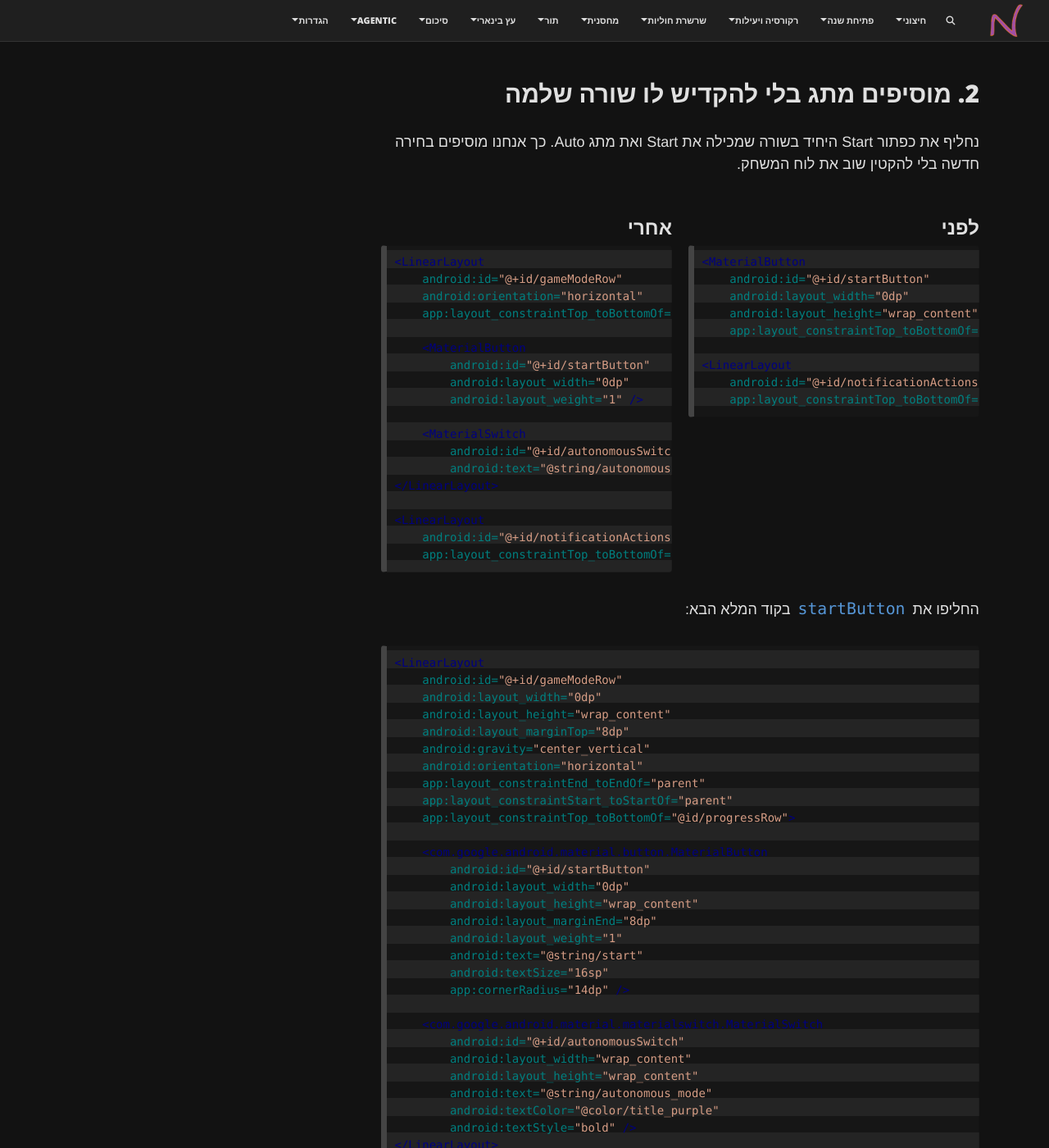
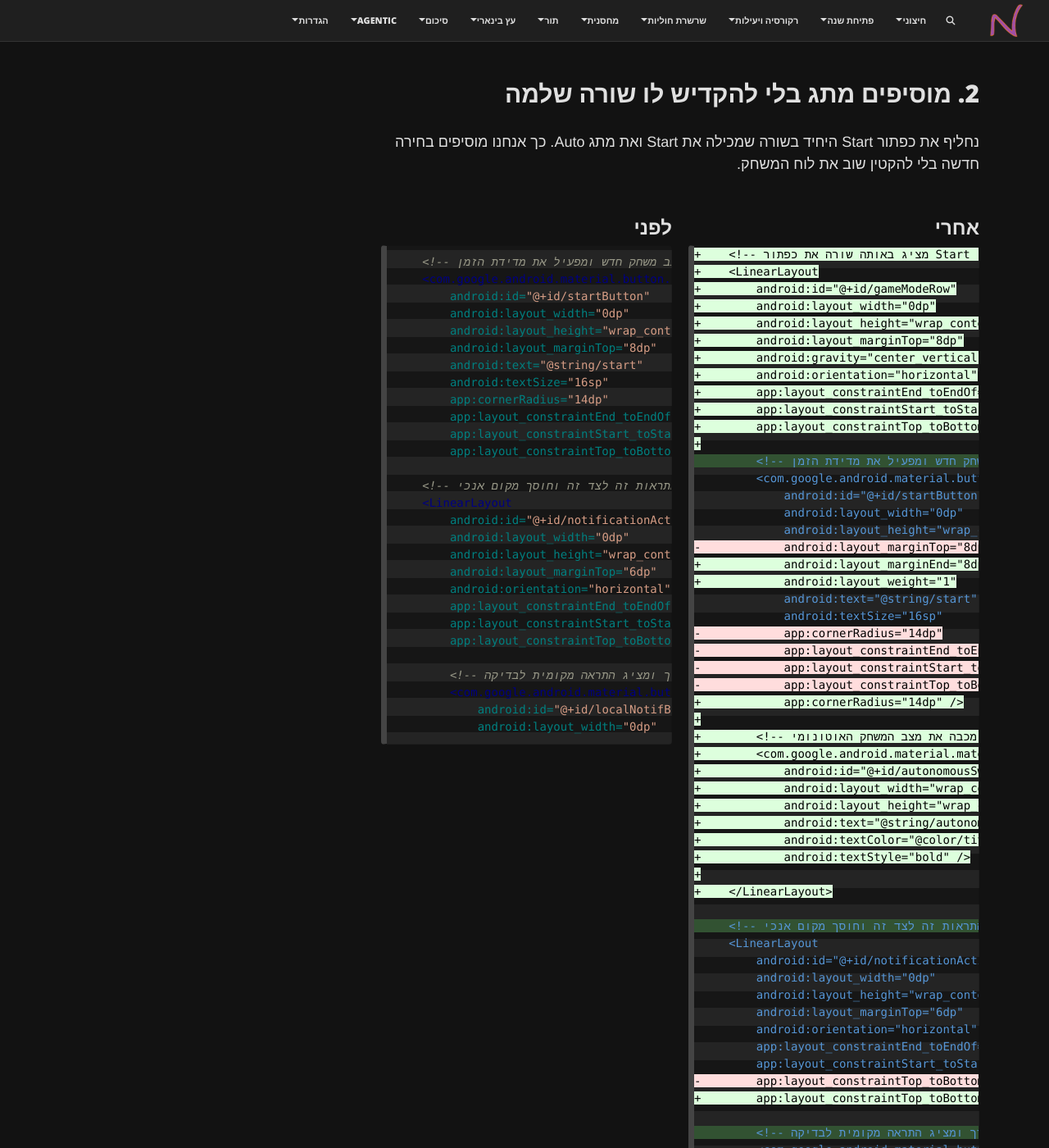
Before and after one commit to 3strategy/BeautifulMivney, a Jekyll site: the page built from android/CollectCircles/09.collect-circles-autonomous-mode.md, in a window 1280 px wide and 1400 px high, scrolled down 1847 px. Shown: the whole window at 82% size. Built offline with Jekyll 4.4.1, drawn with Linux system fonts in a browser that asks for light colours; comment, search, counter and statistics services are not loaded; some of the changed text lies outside the part shown.

Commit message:
wip on 09

````diff
--- a/android/CollectCircles/09.collect-circles-autonomous-mode.md
+++ b/android/CollectCircles/09.collect-circles-autonomous-mode.md
@@ -62,44 +62,100 @@ public void setAutonomousMode(boolean autonomousMode) {
 <div class="two-columns">
 <div markdown="1" class="column">
 
-### לפני
+### אחרי
 
-```xml
-<MaterialButton
-    android:id="@+id/startButton"
-    android:layout_width="0dp"
-    android:layout_height="wrap_content"
-    app:layout_constraintTop_toBottomOf="@id/progressRow" />
+    {% highlight diff mark_lines="13 40 52" %}
++    <!-- מציג באותה שורה את כפתור Start ואת המתג למצב המשחק האוטונומי. -->
++    <LinearLayout
++        android:id="@+id/gameModeRow"
++        android:layout_width="0dp"
++        android:layout_height="wrap_content"
++        android:layout_marginTop="8dp"
++        android:gravity="center_vertical"
++        android:orientation="horizontal"
++        app:layout_constraintEnd_toEndOf="parent"
++        app:layout_constraintStart_toStartOf="parent"
++        app:layout_constraintTop_toBottomOf="@id/progressRow">
++
+         <!-- מתחיל סבב משחק חדש ומפעיל את מדידת הזמן. -->
+         <com.google.android.material.button.MaterialButton
+             android:id="@+id/startButton"
+             android:layout_width="0dp"
+             android:layout_height="wrap_content"
+-            android:layout_marginTop="8dp"
++            android:layout_marginEnd="8dp"
++            android:layout_weight="1"
+             android:text="@string/start"
+             android:textSize="16sp"
+-            app:cornerRadius="14dp"
+-            app:layout_constraintEnd_toEndOf="parent"
+-            app:layout_constraintStart_toStartOf="parent"
+-            app:layout_constraintTop_toBottomOf="@id/progressRow" />
++            app:cornerRadius="14dp" />
++
++        <!-- מפעיל או מכבה את מצב המשחק האוטונומי. -->
++        <com.google.android.material.materialswitch.MaterialSwitch
++            android:id="@+id/autonomousSwitch"
++            android:layout_width="wrap_content"
++            android:layout_height="wrap_content"
++            android:text="@string/autonomous_mode"
++            android:textColor="@color/title_purple"
++            android:textStyle="bold" />
++
++    </LinearLayout>
 
-<LinearLayout
-    android:id="@+id/notificationActionsRow"
-    app:layout_constraintTop_toBottomOf="@id/startButton">
-```
+     <!-- מסדר את שני כפתורי ההתראות זה לצד זה וחוסך מקום אנכי. -->
+     <LinearLayout
+         android:id="@+id/notificationActionsRow"
+         android:layout_width="0dp"
+         android:layout_height="wrap_content"
+         android:layout_marginTop="6dp"
+         android:orientation="horizontal"
+         app:layout_constraintEnd_toEndOf="parent"
+         app:layout_constraintStart_toStartOf="parent"
+-        app:layout_constraintTop_toBottomOf="@id/startButton">
++        app:layout_constraintTop_toBottomOf="@id/gameModeRow">
+
+         <!-- מבקש הרשאת התראות במידת הצורך ומציג התראה מקומית לבדיקה. -->
+         <com.google.android.material.button.MaterialButton
+             android:id="@+id/localNotifButton"
+             android:layout_width="0dp"
+    {% endhighlight %}
 
 </div>
 <div markdown="1" class="column">
 
-### אחרי
+### לפני
 
 ```xml
-<LinearLayout
-    android:id="@+id/gameModeRow"
-    android:orientation="horizontal"
-    app:layout_constraintTop_toBottomOf="@id/progressRow">
-
-    <MaterialButton
+    <!-- מתחיל סבב משחק חדש ומפעיל את מדידת הזמן. -->
+    <com.google.android.material.button.MaterialButton
         android:id="@+id/startButton"
         android:layout_width="0dp"
-        android:layout_weight="1" />
+        android:layout_height="wrap_content"
+        android:layout_marginTop="8dp"
+        android:text="@string/start"
+        android:textSize="16sp"
+        app:cornerRadius="14dp"
+        app:layout_constraintEnd_toEndOf="parent"
+        app:layout_constraintStart_toStartOf="parent"
+        app:layout_constraintTop_toBottomOf="@id/progressRow" />
 
-    <MaterialSwitch
-        android:id="@+id/autonomousSwitch"
-        android:text="@string/autonomous_mode" />
-</LinearLayout>
+    <!-- מסדר את שני כפתורי ההתראות זה לצד זה וחוסך מקום אנכי. -->
+    <LinearLayout
+        android:id="@+id/notificationActionsRow"
+        android:layout_width="0dp"
+        android:layout_height="wrap_content"
+        android:layout_marginTop="6dp"
+        android:orientation="horizontal"
+        app:layout_constraintEnd_toEndOf="parent"
+        app:layout_constraintStart_toStartOf="parent"
+        app:layout_constraintTop_toBottomOf="@id/startButton">
 
-<LinearLayout
-    android:id="@+id/notificationActionsRow"
-    app:layout_constraintTop_toBottomOf="@id/gameModeRow">
+        <!-- מבקש הרשאת התראות במידת הצורך ומציג התראה מקומית לבדיקה. -->
+        <com.google.android.material.button.MaterialButton
+            android:id="@+id/localNotifButton"
+            android:layout_width="0dp"
 ```
 
 </div>
````
